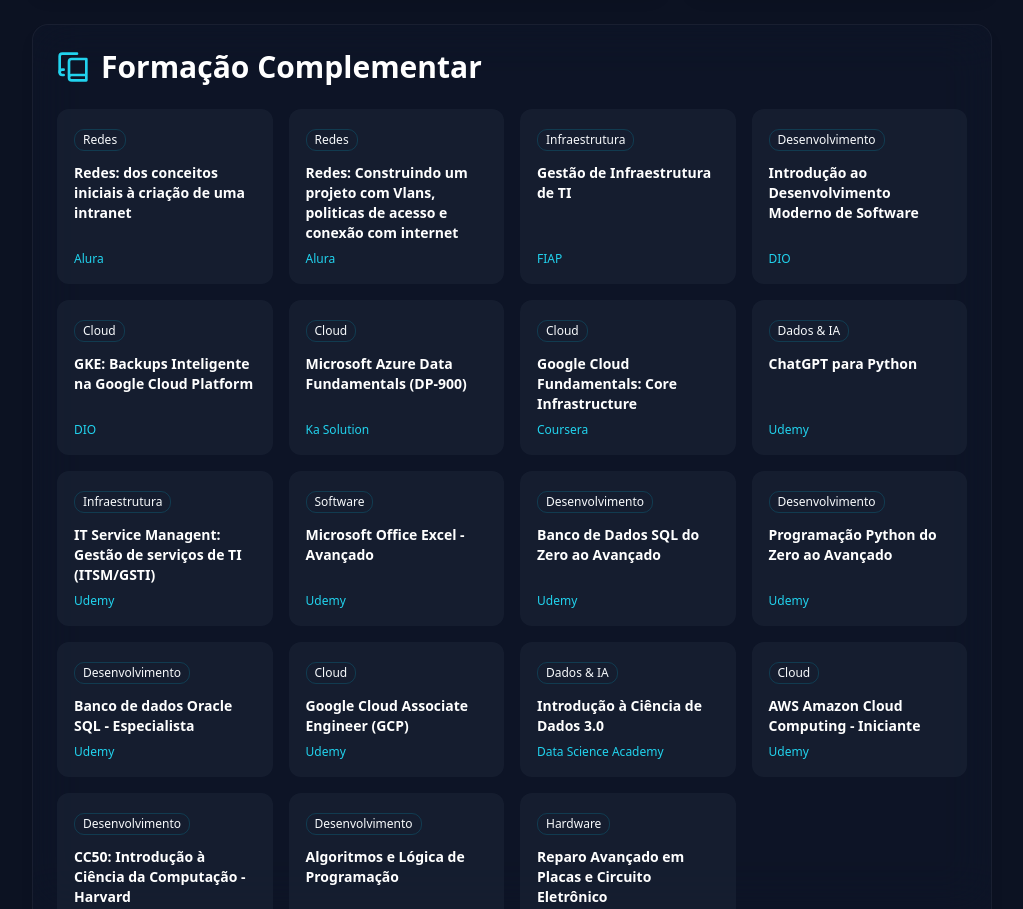
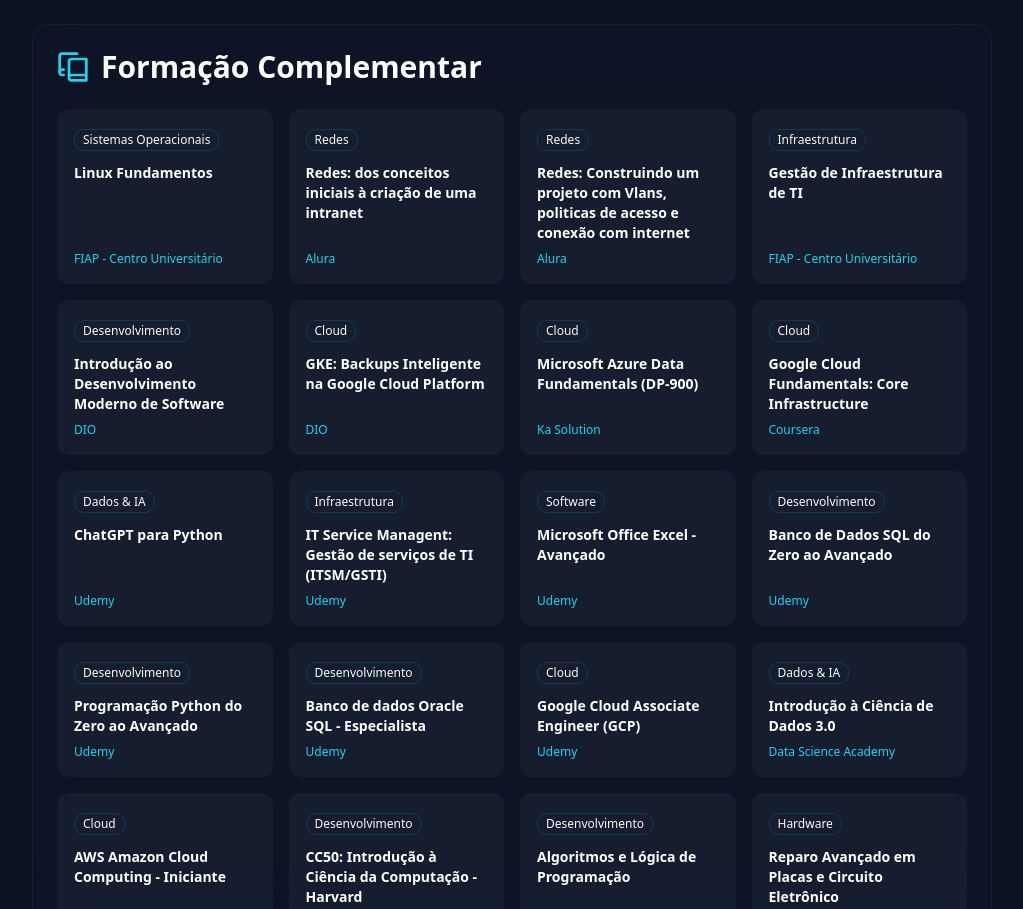
Before and after one commit to JonathanMoyano/curriculo, a Next.js app: page / in a window 1280 px wide. Shown: the part 1360-2269 px from the top of the page, without its empty margins (128-1151 px from the left). Built offline with nearby package versions, Linux system fonts and the light colour scheme.

Commit message:
curso de linux

```diff
--- a/src/data/cv-data.js
+++ b/src/data/cv-data.js
@@ -34,6 +34,15 @@ export const cvData = {
     { degree: 'Análise e Desenvolvimento de Sistemas', institution: 'UNIBR', status: 'Concluído' },
   ],
 courses: [
+{
+  title: "Linux Fundamentos",
+  institution: "FIAP - Centro Universitário",
+  date: "Jul de 2025",
+  category: "Sistemas Operacionais",
+  link: "https://on.fiap.com.br/local/nanocourses/validar-certificado",
+  credentialId: "76c24889e60c25ace21a3b5f7b4819a8",
+  description: "Curso abordando os fundamentos do sistema operacional Linux, incluindo comandos básicos, gerenciamento de arquivos e diretórios, processos, usuários e sistemas de arquivos."
+},
         {
       title: 'Redes: dos conceitos iniciais à criação de uma intranet',
       institution: 'Alura',
@@ -54,7 +63,7 @@ courses: [
     },
     {
       title: 'Gestão de Infraestrutura de TI',
-      institution: 'FIAP',
+      institution: 'FIAP - Centro Universitário',
       date: 'Mai de 2025',
       category: 'Infraestrutura',
       link: 'https://on.fiap.com.br/validar-certificado/',
```
